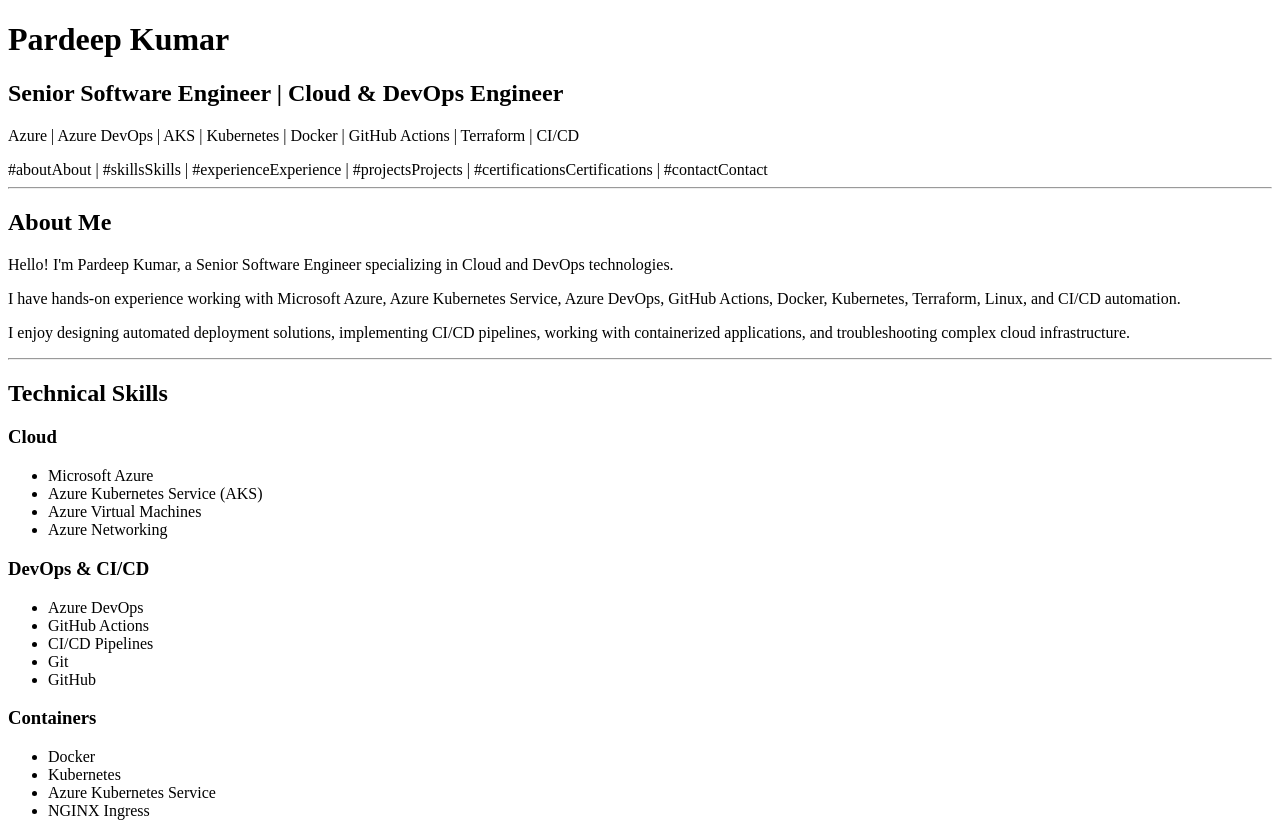
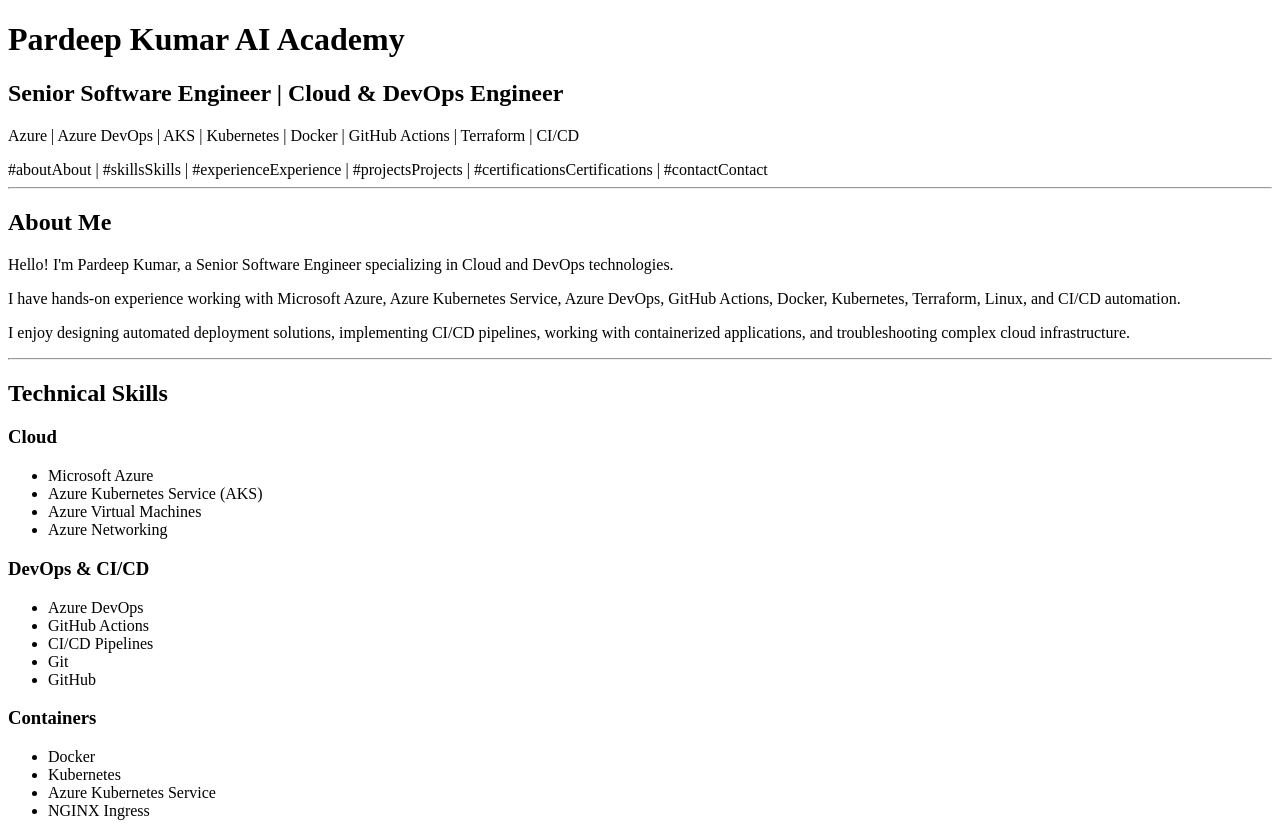
Before and after one commit to kumarpardeep96/GitHubAction, a plain HTML site: page index.html in a window 1280 px wide. Shown: the top 823 px of the page. Drawn offline with Linux system fonts and the light colour scheme.

Commit message:
Update index.html

```diff
--- a/index.html
+++ b/index.html
@@ -4,7 +4,7 @@
     <meta charset="UTF-8">
     <meta name="viewport" content="width=device-width, initial-scale=1.0">
 
-    <title>Pardeep Kumar AI Academy | Cloud & DevOps Engineer</title>
+    <title>Pardeep Kumar | Cloud & DevOps Engineer</title>
 </head>
 
 <body>
@@ -13,7 +13,7 @@
 
     <header>
 
-        <h1>Pardeep Kumar</h1>
+        <h1>Pardeep Kumar AI Academy</h1>
 
         <h2>Senior Software Engineer | Cloud & DevOps Engineer</h2>
 
```
